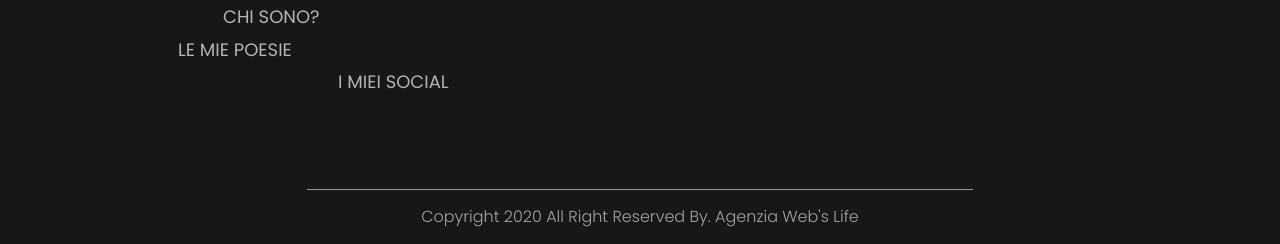
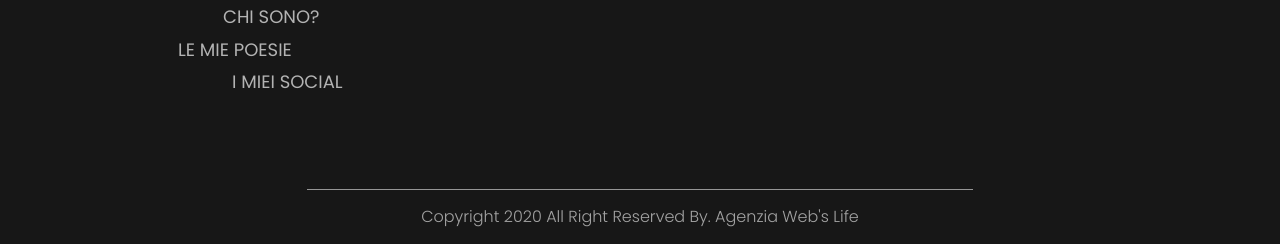
Before and after one commit to SabatinoCardillo/lorenzocalvani, a plain HTML site: page lemiepoesie.html in a window 1280 px wide. Shown: the part 4434-4678 px from the top of the page. Drawn offline with nearby package versions, Linux system fonts and the light colour scheme; a web font is replaced by a local one.

Commit message:
Update lemiepoesie.html

```diff
--- a/lemiepoesie.html
+++ b/lemiepoesie.html
@@ -185,7 +185,7 @@ e fa quello che te piace.</i>
                   <li class="scrittefine"><a href="index.html">Home</a></li> <br>
                   <li class="scrittefine1"><a href="chisono.html">Chi sono?</a></li> <br>
                   <li class="scrittefine"><a href="lemiepoesie.html">Le mie poesie</a></li> <br>
-                  <li class="scrittefine1"><a class="mettialcentro" href="imieisocial.html">I miei social</a></li>
+                  <li class="scrittefine2"><a class="mettialcentro" href="imieisocial.html">I miei social</a></li>
                </ul>
             </div>
             <div class="contact_menu">
```
